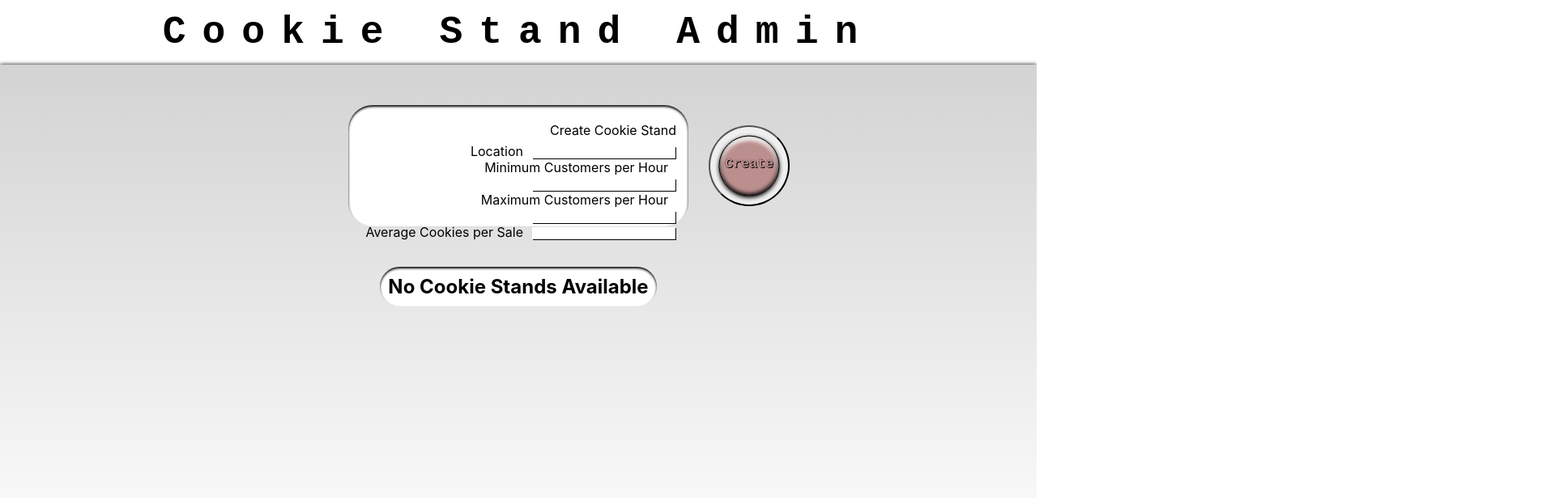
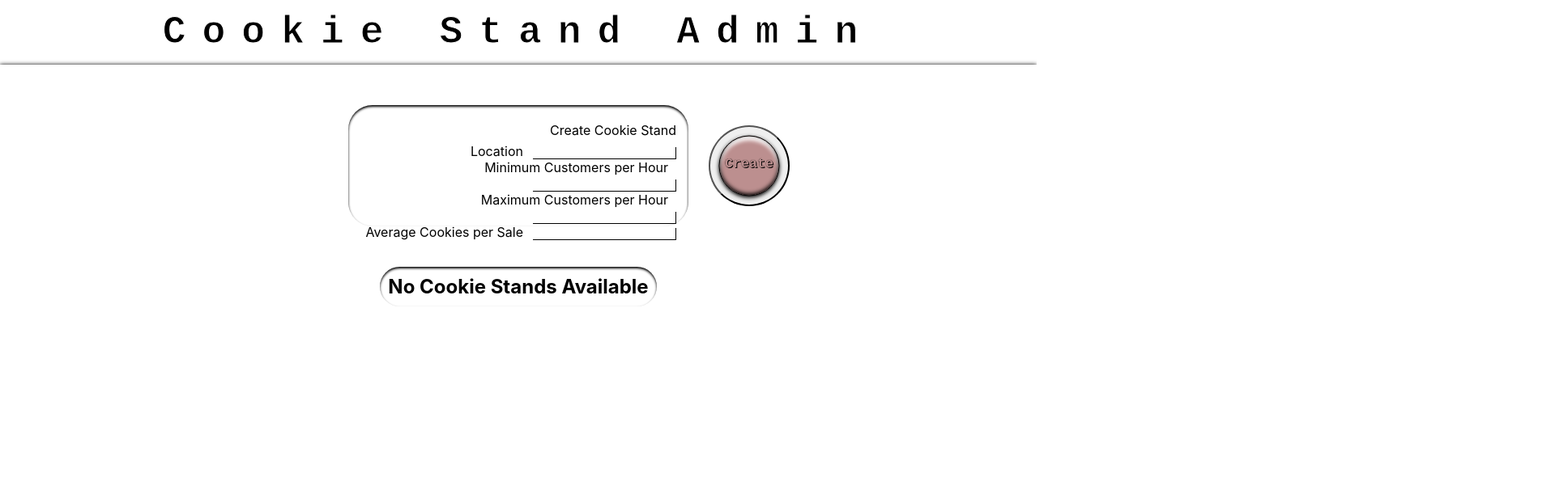
Before and after one commit to BrandonRimes/CookieStyle, a React (Create React App) app: page / in a window 1280 px wide. Shown: the top 616 px of the page at 81% size, 1920 px wide, since content can reach past the window. Built offline with nearby package versions, Linux system fonts and the light colour scheme.

Commit message:
cookie style

```diff
--- a/src/App.css
+++ b/src/App.css
@@ -4,16 +4,17 @@
   box-sizing: border-box;
   margin: 0;
   padding: 0;
+  overflow: hidden;
 }
 
 #body {
-  display: flex;
+  /* display: flex;
   flex-direction: column;
   justify-content: space-between;
-  align-items: center;
+  align-items: center; */
   height: 100vh;
   width: 100vw;
-  /* background: antiquewhite; */
+  overflow: hidden;
 }
 
 header,
@@ -31,6 +32,8 @@ h1 {
   font-size: 3em;
   font-weight: bolder;
   font-family: 'Courier New', Courier, monospace;
+  -webkit-text-stroke: 1px white;
+  text-shadow: 3px 3px 0px white;
 }
 
 main {
@@ -41,7 +44,8 @@ main {
   height: 80vh;
   width: 100vw;
   box-shadow: 0px 0px 5px black;
-  background: linear-gradient(lightgray, white);
+  background-color: white;
+  /* background: linear-gradient(transparent, white 5%, white 95%, transparent); */
 }
 
 form {
@@ -50,10 +54,12 @@ form {
   width: 420px;
   height: 150px;
   border-radius: 30px;
-  box-shadow: inset 0 2px 3px black;
   margin: 50px;
   padding: 15px;
   background-color: white;
+  overflow: visible;
+  box-shadow: inset 0 2px 3px black;
+  /* mix-blend-mode: screen; */
 }
 
 legend {
@@ -74,6 +80,9 @@ input {
   border: none;
   margin: 1px;
   box-shadow: 1px 1px 0px black;
+  background-color: transparent;
+  color: white;
+  /* background-color: black; */
 }
 
 input:focus {
@@ -139,7 +148,8 @@ table,
   border-radius: 30px;
   box-shadow: inset 0px 2px 3px black;
   padding: 10px;
-  background-color: white;
+  background: white;
+  /* mix-blend-mode: screen; */
 }
 
 table {
@@ -147,10 +157,7 @@ table {
   max-width: 70vw;
   max-height: 35vh;
   overflow: scroll;
-}
-
-thead {
-  position: sticky;
+  background: white;
 }
 
 th {
@@ -158,12 +165,11 @@ th {
 }
 
 tr {
-  background: linear-gradient(white, lightgray);
+  background: transparent; /*linear-gradient(white ,lightgray, white); */
 }
 
 tr:hover {
-  background: white;
-  transition: 0.2s linear;
+  box-shadow: -1px 1px 0 black;
 }
 
 tbody {
@@ -173,11 +179,9 @@ tbody {
 
 #cursor {
   position: absolute;
-  width: 50px;
-  height: 50px;
-  border-radius: 50%;
-  background-color: white;
-  mix-blend-mode: exclusion;
-  top: 0;
-  right: 0;
+  width: 200vw;
+  height: 200vw;
+  /* border-radius: 50%; */
+  background-image: url('https://media.istockphoto.com/vectors/my-delicious-chocolate-chip-cookies-vector-illustration-seamless-vector-id1284048105?k=6&m=1284048105&s=612x612&w=0&h=9xikwRN9xhMgcwxdm0iiz0QDNcxYcT_mR0YabGAzrjg='); /*radial-gradient(rgb(216, 112, 147), rgb(102, 205, 171), rosybrown, paleturquoise, lavender) ;*/
+  z-index: -1;
 }
--- a/src/App.js
+++ b/src/App.js
@@ -5,6 +5,7 @@ import ReportTable from './components/report-table';
 import Footer from './components/footer';
 import { hours } from './data';
 import './App.css';
+import Cursor from './Cursor';
 
 class App extends Component {
 
@@ -18,18 +19,18 @@ class App extends Component {
   handleCreate = (standData) => {
     const standReports = [...this.state.standReports, standData];
     this.setState({ standReports });
-  }
+  };
 
   render() {
     return (
-      <div id="body" onMouseMove={this.handleMouse}>
+      <div id="body" >
         <Header />
         <main>
           <CreateForm onCreate={this.handleCreate} />
           <ReportTable hours={hours} reports={this.state.standReports} />
         </main>
         <Footer reports={this.state.standReports} />
-        <div id="cursor"></div>
+        <Cursor />
       </div >
     );
   }
--- /dev/null
+++ b/src/Cursor.js
@@ -0,0 +1,12 @@
+function Cursor(props) {
+
+  window.addEventListener('mousemove', (e) => {
+    const cursor = document.getElementById('cursor');
+    cursor.style.top = `${-100 + (e.pageY / 15)}vw`;
+    cursor.style.left = `${-100 + (e.pageX / 15)}vw`;
+  });
+
+  return <div id='cursor'></div>;
+}
+
+export default Cursor;
```
